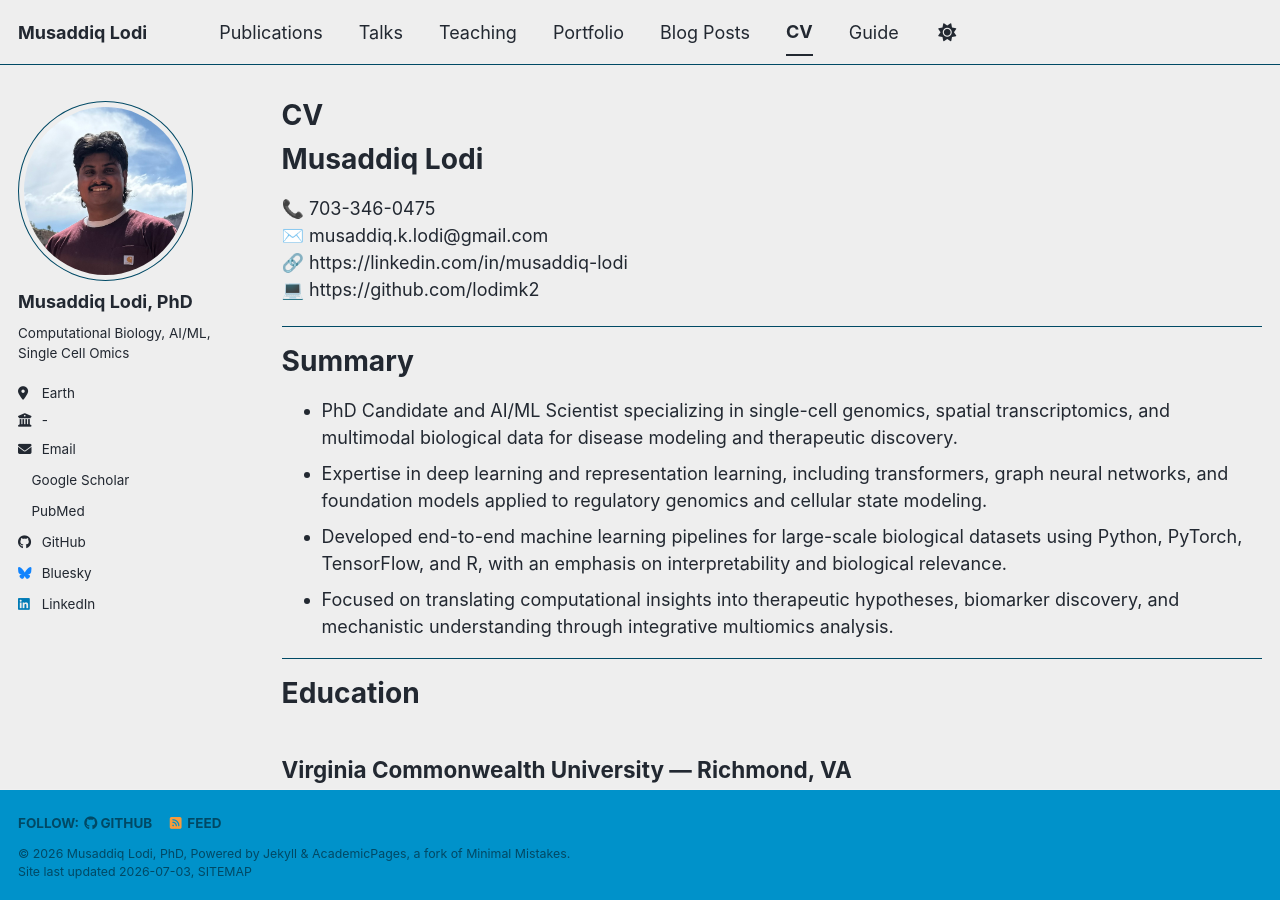
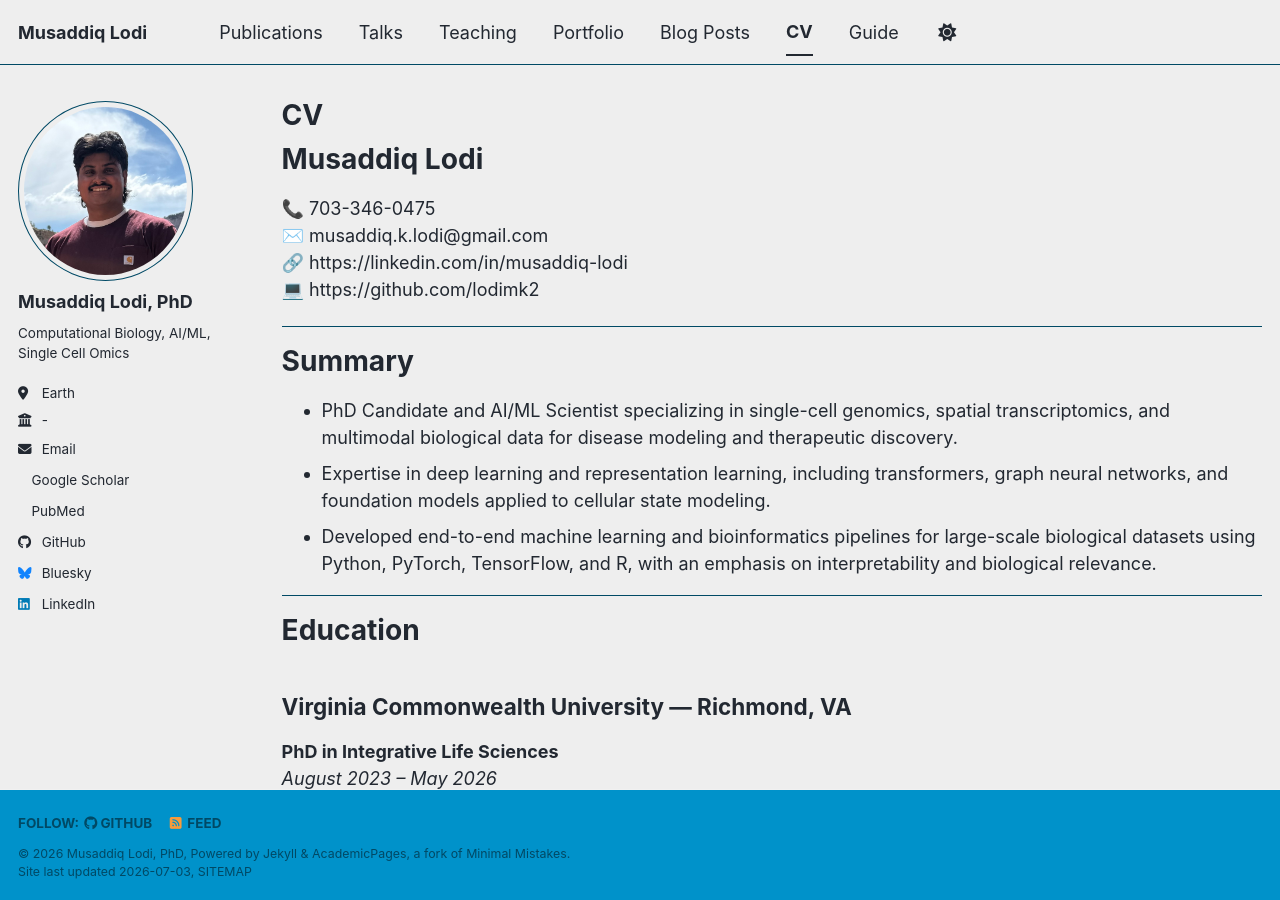
Before and after one commit to musaddiq-k-lodi/musaddiq-k-lodi.github.io, a Jekyll site: the page built from _pages/cv.md, in a window 1280 px wide and 900 px high. Built offline with Jekyll 4.4.1, drawn with Linux system fonts in a browser that asks for light colours; a style sheet for code colours, icons or effects is not loaded.

Commit message:
Update cv.md

```diff
--- a/_pages/cv.md
+++ b/_pages/cv.md
@@ -21,9 +21,8 @@ redirect_from:
 # Summary
 
 - PhD Candidate and AI/ML Scientist specializing in single-cell genomics, spatial transcriptomics, and multimodal biological data for disease modeling and therapeutic discovery.
-- Expertise in deep learning and representation learning, including transformers, graph neural networks, and foundation models applied to regulatory genomics and cellular state modeling.
-- Developed end-to-end machine learning pipelines for large-scale biological datasets using Python, PyTorch, TensorFlow, and R, with an emphasis on interpretability and biological relevance.
-- Focused on translating computational insights into therapeutic hypotheses, biomarker discovery, and mechanistic understanding through integrative multiomics analysis.
+- Expertise in deep learning and representation learning, including transformers, graph neural networks, and foundation models applied to cellular state modeling.
+- Developed end-to-end machine learning and bioinformatics pipelines for large-scale biological datasets using Python, PyTorch, TensorFlow, and R, with an emphasis on interpretability and biological relevance.
 
 ---
 
```
